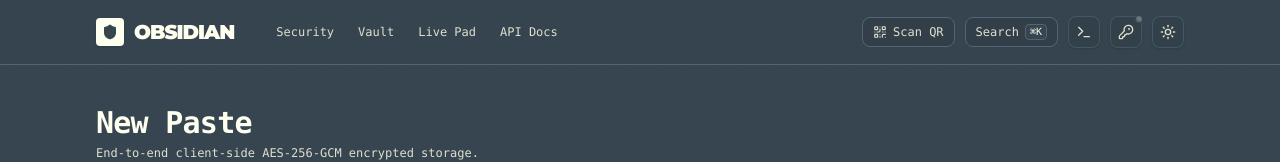
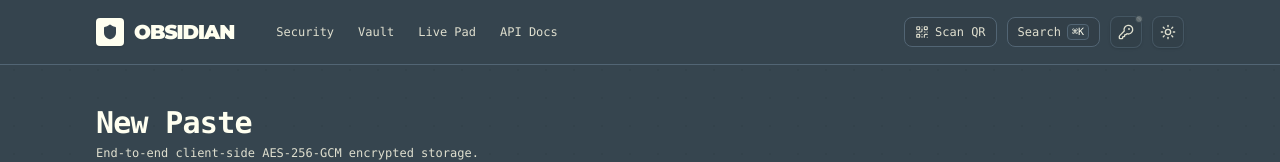
Before and after one commit to OjasKugore/Obsidian, a Next.js app in the folder obsidian/: page / in a window 1280 px wide. Shown: the top 162 px of the page. Built offline with nearby package versions, Linux system fonts and the light colour scheme; what base-x would draw is missing.

Commit message:
chore(header): remove developer CLI icon from navigation bar

```diff
--- a/obsidian/components/layout/Header.tsx
+++ b/obsidian/components/layout/Header.tsx
@@ -16,7 +16,6 @@ import { AnimatePresence, motion } from 'framer-motion';
 import { Moon, Sun, Plus, Shield, QrCode } from 'lucide-react';
 import { Button } from '@/components/ui/button';
 import { IdentityPanel } from '@/components/header/IdentityPanel';
-import { CliPanel } from '@/components/header/CliPanel';
 import { TrustVisualizer } from '@/components/crypto/TrustVisualizer';
 import { CommandPalette } from '@/components/layout/CommandPalette';
 import { QRScannerModal } from '@/components/qr/QRScannerModal';
@@ -169,9 +168,6 @@ export function Header({
               <kbd className="px-1 py-0.2 rounded bg-background border border-border text-[10px] text-foreground">⌘K</kbd>
             </button>
 
-            {/* CLI Panel Modal Trigger */}
-            <CliPanel />
-
             {/* Identity key manager panel */}
             <IdentityPanel />
 
```
